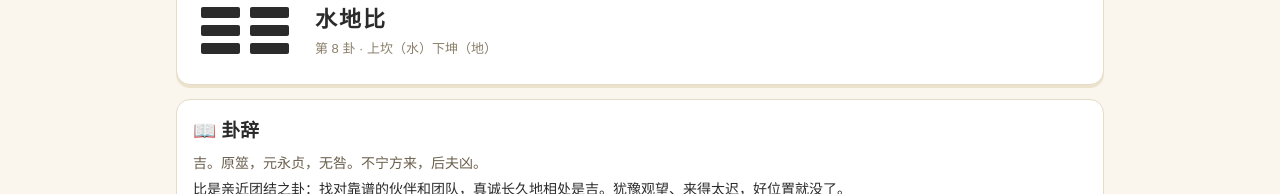
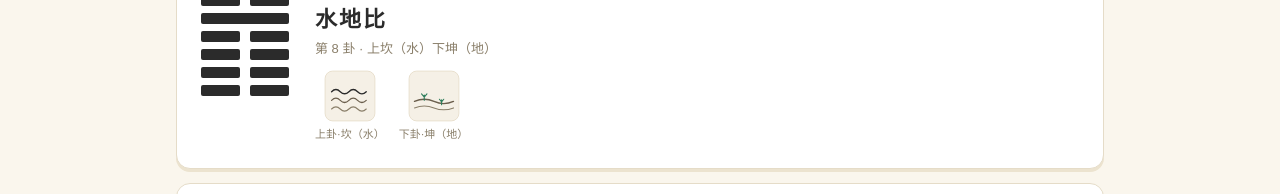
Before and after one commit to EKD5-dg/ai-yiyanshe-study, a Vue app: page /hexagrams/8 in a window 1280 px wide. Shown: the part 190-384 px from the top of the page. Built offline with nearby package versions, Linux system fonts and the light colour scheme; no server answers.

Commit message:
feat: 卦详情页上下卦自然意象图

```diff
--- /dev/null
+++ b/src/components/art/TrigramIcon.vue
@@ -0,0 +1,70 @@
+<!-- 八卦自然意象小画：按 trigram key 显示 天/地/雷/风/水/火/山/泽 -->
+<script setup>
+const props = defineProps({ trigram: { type: String, default: '' } })
+const known = ['qian', 'kun', 'zhen', 'xun', 'kan', 'li', 'gen', 'dui']
+</script>
+
+<template>
+  <svg v-if="known.includes(props.trigram)" viewBox="0 0 96 96" role="img" xmlns="http://www.w3.org/2000/svg">
+    <title>八卦意象</title>
+    <rect x="2" y="2" width="92" height="92" rx="14" fill="var(--paper-2)" stroke="var(--line)" stroke-width="1.5" />
+
+    <!-- 乾·天：层云与红日 -->
+    <g v-if="props.trigram === 'qian'">
+      <circle cx="66" cy="30" r="11" fill="var(--cinnabar)" opacity="0.85" />
+      <path d="M14 48 Q24 38 36 46 Q48 36 58 46 Q70 40 80 48" stroke="var(--ink-2)" stroke-width="2.5" fill="none" stroke-linecap="round" />
+      <path d="M20 62 Q32 53 44 61 Q56 52 68 61" stroke="var(--muted)" stroke-width="2" fill="none" stroke-linecap="round" />
+      <path d="M28 75 Q40 68 52 75" stroke="var(--line)" stroke-width="2" fill="none" stroke-linecap="round" />
+    </g>
+
+    <!-- 坤·地：起伏地平线与小草 -->
+    <g v-else-if="props.trigram === 'kun'">
+      <path d="M12 58 Q30 50 48 58 Q66 66 84 58" stroke="var(--ink-2)" stroke-width="2.5" fill="none" stroke-linecap="round" />
+      <path d="M12 70 Q30 63 48 70 Q66 77 84 70" stroke="var(--muted)" stroke-width="2" fill="none" stroke-linecap="round" />
+      <path d="M30 56 L30 46 M30 50 L25 44 M30 50 L35 44" stroke="var(--good)" stroke-width="2" fill="none" stroke-linecap="round" />
+      <path d="M62 64 L62 55 M62 59 L58 54 M62 59 L66 54" stroke="var(--good)" stroke-width="2" fill="none" stroke-linecap="round" />
+    </g>
+
+    <!-- 震·雷：乌云与闪电 -->
+    <g v-else-if="props.trigram === 'zhen'">
+      <path d="M24 36 Q28 26 40 28 Q44 18 56 22 Q68 18 70 30 Q80 32 76 42 Q66 48 54 44 Q40 50 30 44 Q20 44 24 36 Z" fill="var(--ink-2)" opacity="0.8" />
+      <path d="M52 46 L42 62 L50 62 L40 82 L58 58 L49 58 L58 46 Z" fill="var(--cinnabar)" />
+    </g>
+
+    <!-- 巽·风：三条卷曲风纹 -->
+    <g v-else-if="props.trigram === 'xun'">
+      <path d="M14 34 Q40 28 62 34 Q74 37 74 30 Q74 24 66 26" stroke="var(--ink-2)" stroke-width="2.5" fill="none" stroke-linecap="round" />
+      <path d="M14 52 Q44 46 70 52 Q82 55 82 48" stroke="var(--muted)" stroke-width="2.2" fill="none" stroke-linecap="round" />
+      <path d="M20 70 Q42 64 60 70 Q70 73 70 67" stroke="var(--line)" stroke-width="2.5" fill="none" stroke-linecap="round" />
+    </g>
+
+    <!-- 坎·水：三层波浪 -->
+    <g v-else-if="props.trigram === 'kan'">
+      <path d="M14 40 Q22 32 30 40 Q38 48 46 40 Q54 32 62 40 Q70 48 78 40" stroke="var(--ink)" stroke-width="2.5" fill="none" stroke-linecap="round" />
+      <path d="M14 56 Q22 48 30 56 Q38 64 46 56 Q54 48 62 56 Q70 64 78 56" stroke="var(--ink-2)" stroke-width="2.2" fill="none" stroke-linecap="round" />
+      <path d="M14 72 Q22 64 30 72 Q38 80 46 72 Q54 64 62 72 Q70 80 78 72" stroke="var(--muted)" stroke-width="2" fill="none" stroke-linecap="round" />
+    </g>
+
+    <!-- 离·火：外焰与内焰 -->
+    <g v-else-if="props.trigram === 'li'">
+      <path d="M48 16 Q58 32 64 44 Q70 58 62 68 Q54 78 48 78 Q42 78 34 68 Q26 58 32 44 Q38 32 48 16 Z" fill="var(--cinnabar)" opacity="0.9" />
+      <path d="M48 42 Q53 50 55 57 Q57 65 48 70 Q39 65 41 57 Q43 50 48 42 Z" fill="var(--paper)" />
+    </g>
+
+    <!-- 艮·山：两座山峰 -->
+    <g v-else-if="props.trigram === 'gen'">
+      <path d="M12 74 L38 34 L58 74 Z" fill="var(--ink-2)" opacity="0.85" />
+      <path d="M42 74 L64 44 L84 74 Z" fill="var(--muted)" opacity="0.8" />
+      <path d="M33 42 L38 34 L44 43 L38 40 Z" fill="var(--paper)" opacity="0.9" />
+    </g>
+
+    <!-- 兑·泽：水面与涟漪 -->
+    <g v-else-if="props.trigram === 'dui'">
+      <line x1="16" y1="62" x2="80" y2="62" stroke="var(--ink-2)" stroke-width="2.5" stroke-linecap="round" />
+      <path d="M34 62 A14 8 0 0 1 62 62" stroke="var(--muted)" stroke-width="2" fill="none" />
+      <path d="M26 62 A22 13 0 0 1 70 62" stroke="var(--line)" stroke-width="2" fill="none" />
+      <circle cx="48" cy="42" r="3" fill="var(--cinnabar)" opacity="0.8" />
+      <path d="M22 72 Q34 68 48 72 Q62 76 74 72" stroke="var(--line)" stroke-width="2" fill="none" stroke-linecap="round" />
+    </g>
+  </svg>
+</template>
--- a/src/views/HexagramDetailView.vue
+++ b/src/views/HexagramDetailView.vue
@@ -6,6 +6,7 @@ import trigrams from '../data/trigrams.json'
 import yaoci from '../data/yaoci.json'
 import { bitsOf, cuogua, zonggua, hugua } from '../utils/relations'
 import HexagramFigure from '../components/HexagramFigure.vue'
+import TrigramIcon from '../components/art/TrigramIcon.vue'
 import DisclaimerBar from '../components/DisclaimerBar.vue'
 
 const route = useRoute()
@@ -48,6 +49,10 @@ const relations = computed(() => {
         <div class="head-symbol">{{ hex.symbol }}</div>
         <h1 class="head-name">{{ hex.fullName }}</h1>
         <p class="head-meta">第 {{ hex.id }} 卦 · 上{{ upperT.name }}（{{ upperT.nature }}）下{{ lowerT.name }}（{{ lowerT.nature }}）</p>
+        <div class="trigram-icons">
+          <span class="ti"><TrigramIcon :trigram="hex.upper" /><i>上卦·{{ upperT.name }}（{{ upperT.nature }}）</i></span>
+          <span class="ti"><TrigramIcon :trigram="hex.lower" /><i>下卦·{{ lowerT.name }}（{{ lowerT.nature }}）</i></span>
+        </div>
       </div>
     </section>
 
@@ -115,6 +120,10 @@ const relations = computed(() => {
 .head-symbol { font-size: 44px; line-height: 1.2; }
 .head-name { font-size: 22px; letter-spacing: 2px; margin: 2px 0; }
 .head-meta { font-size: 13px; color: var(--muted); }
+.trigram-icons { display: flex; gap: 14px; margin-top: 10px; }
+.ti { display: flex; flex-direction: column; align-items: center; gap: 4px; }
+.ti svg { width: 52px; height: 52px; }
+.ti i { font-style: normal; font-size: 11px; color: var(--muted); }
 .block { margin-top: 14px; }
 .block h3 { margin-bottom: 6px; }
 .original { color: var(--ink-2); font-size: 14px; margin: 4px 0; }
```
